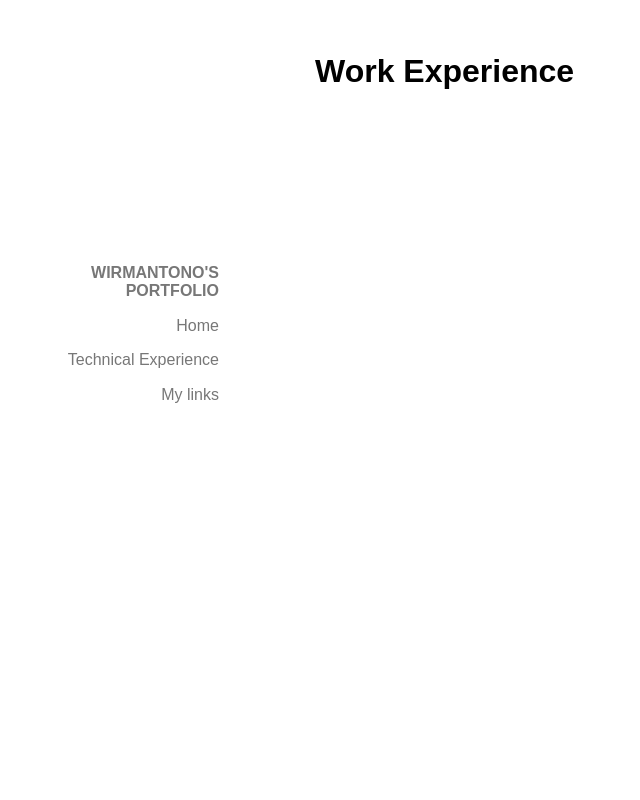
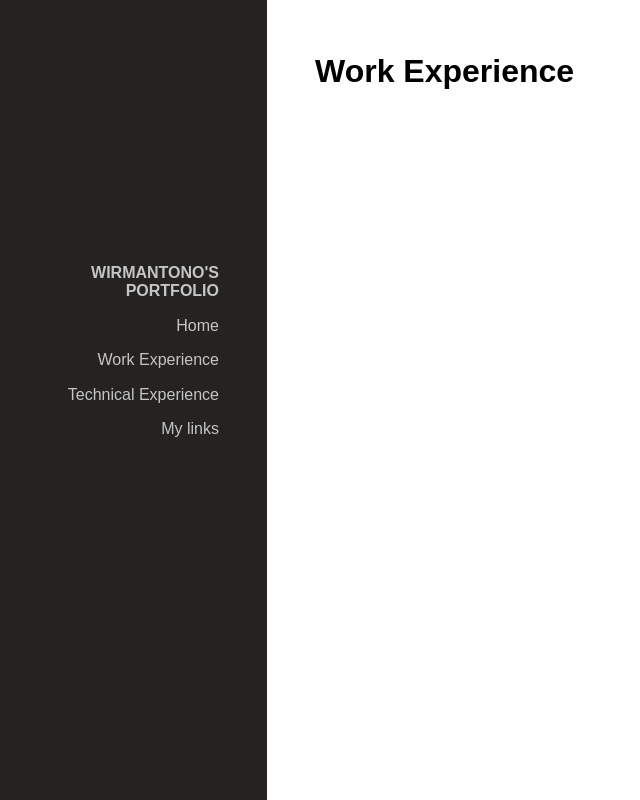
Before and after one commit to detailperpix/detailperpix.github.io, a plain HTML site: page work-experience.html in a window 1280 px wide. Shown: the whole page, without its empty margins (53-693 px from the left). Drawn offline with nearby package versions, Linux system fonts and the light colour scheme.

Commit message:
Adjust sidebar

```diff
--- a/css/styles.css
+++ b/css/styles.css
@@ -14,6 +14,7 @@
 	--clr-accent-light-default: #2ce896;
 
 	--clr-dark-pastel: #252321;
+	--clr-light-pastel: #c5c5c5;
 
 	--inner-bs: 0.125em 0.125em 0.5em black;
 	--outer-bs: 0.075em 0.075em 0.25em rgba(0, 0, 0, 0.125);
@@ -65,6 +66,21 @@ footer {
 	text-align: right;
 }
 
+.sidebar {
+	background-color: var(--clr-dark-pastel);
+	height: 100%;
+}
+
+.sidebar .pure-menu-link {
+
+	color: var(--clr-light-pastel);
+}
+
+.sidebar .pure-menu-link:hover {
+
+	background-color: var(--clr-light-pastel);
+	color: var(--clr-dark-pastel);
+}
 @media (min-width: 48em) {
 
 	.content {
--- a/work-experience.html
+++ b/work-experience.html
@@ -28,10 +28,13 @@
 			<div class="sidebar pure-u-1 pure-u-md-1-4">
 				<div class="header">
 					<div class="pure-menu custom-restricted-width" id="navList">
-						<a class="pure-menu-heading pure-menu-link" href="#"><strong>WIRMANTONO'S<br> PORTFOLIO</strong></a>
+						<a class="pure-menu-heading pure-menu-link" href="index.html"><strong>WIRMANTONO'S<br> PORTFOLIO</strong></a>
 						<ul class="pure-menu-list">
 							<li class="pure-menu-item">
-								<a href="#" class="pure-menu-link">Home</a>
+								<a href="index.html" class="pure-menu-link">Home</a>
+							</li>
+							<li class="pure-menu-item">
+								<a href="work-experience.html" class="pure-menu-link">Work Experience</a>
 							</li>
 							<li class="pure-menu-item">
 
```
Also changed, not shown: index.html (+2 -2 lines).
